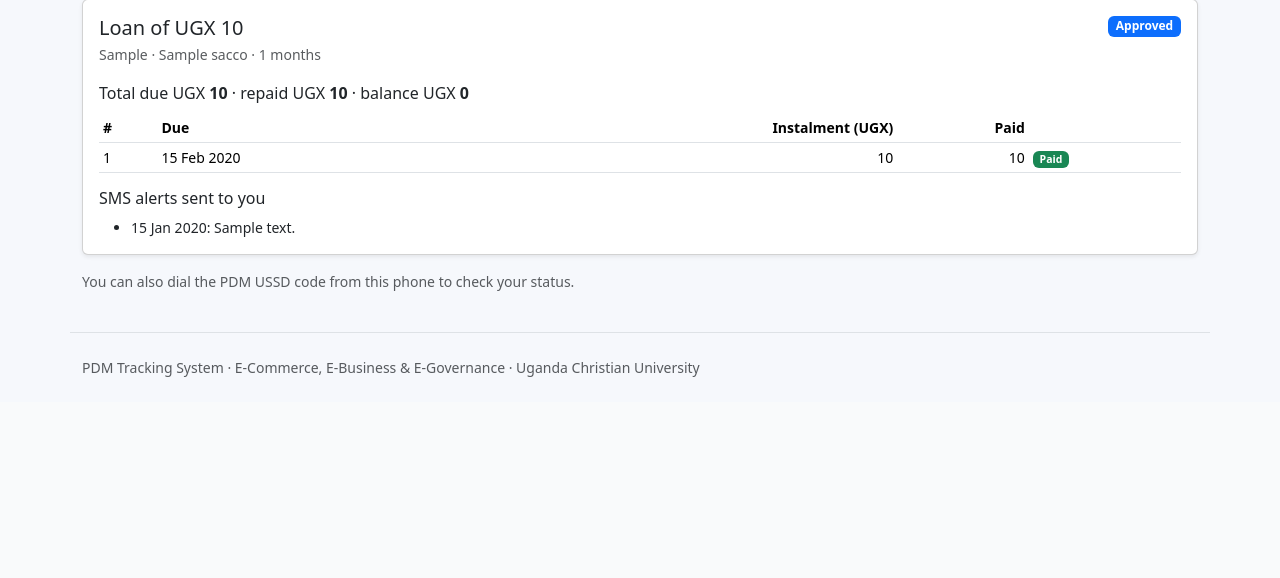
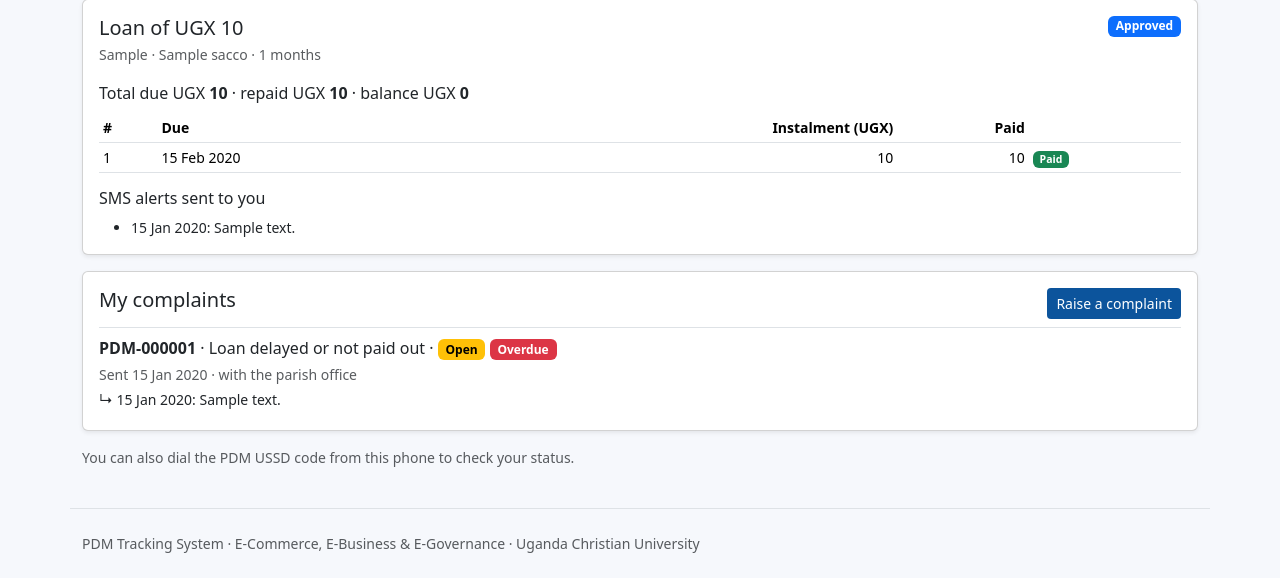
Before and after one commit to balirwaalvin/pdm-tracking-system, a Django app: page /my-household/ in a window 1280 px wide. Shown: the part 481-1059 px from the top of the page. Before the commit the page ends 858 px from the top, so only its background shows below. Run offline with Django 5.2, Linux system fonts and the light colour scheme; a user stored in the database is signed in; tables that the repository leaves empty hold one stand-in row (values such as "Sample post").

Commit message:
Show a household's complaints and responses on My household
Co-Authored-By: Claude Opus 5.5 <noreply@anthropic.com>
Claude-Session: https://claude.ai/code/session_018J6WgZM9j3qcdPcUXTwiVD

```diff
--- a/dashboards/templates/dashboards/my_household.html
+++ b/dashboards/templates/dashboards/my_household.html
@@ -45,6 +45,19 @@
 {% endwith %}{% empty %}
 <div class="card shadow-sm"><div class="card-body text-muted">No loan application yet. Ask your enterprise group executive.</div></div>
 {% endfor %}
+<div class="card shadow-sm mt-3"><div class="card-body">
+  <div class="d-flex justify-content-between align-items-start flex-wrap gap-2">
+    <h2 class="h5 mb-0">My complaints</h2>
+    <a class="btn btn-sm btn-pdm" href="{% url 'feedback:complaint_create' %}">Raise a complaint</a>
+  </div>
+  {% for complaint in complaints %}
+    <div class="border-top pt-2 mt-2">
+      <p class="mb-1"><strong>{{ complaint.reference }}</strong> · {{ complaint.get_category_display }} · {% include "feedback/_status_badge.html" %}</p>
+      <p class="small text-muted mb-1">Sent {{ complaint.created_at|date:"j M Y" }} · with the {{ complaint.get_level_display|lower }} office</p>
+      {% for response in complaint.responses.all %}<p class="small mb-1">↳ {{ response.created_at|date:"j M Y" }}: {{ response.message }}</p>{% endfor %}
+    </div>
+  {% empty %}<p class="text-muted mb-0 mt-2">No complaints. If something goes wrong with your PDM service, tell us here or by USSD.</p>{% endfor %}
+</div></div>
 <p class="small text-muted mt-3">You can also dial the PDM USSD code from this phone to check your status.</p>
 {% endif %}
 {% endblock %}
--- a/dashboards/views.py
+++ b/dashboards/views.py
@@ -60,6 +60,7 @@ class MyHouseholdView(RoleRequiredMixin, TemplateView):
             context["loans"] = [
                 {"loan": loan, "schedule": loan.schedule_with_status(), "sms": loan.sms_messages.all()} for loan in loans
             ]
+            context["complaints"] = household.complaints.prefetch_related("responses")
         return context
 
 
```
